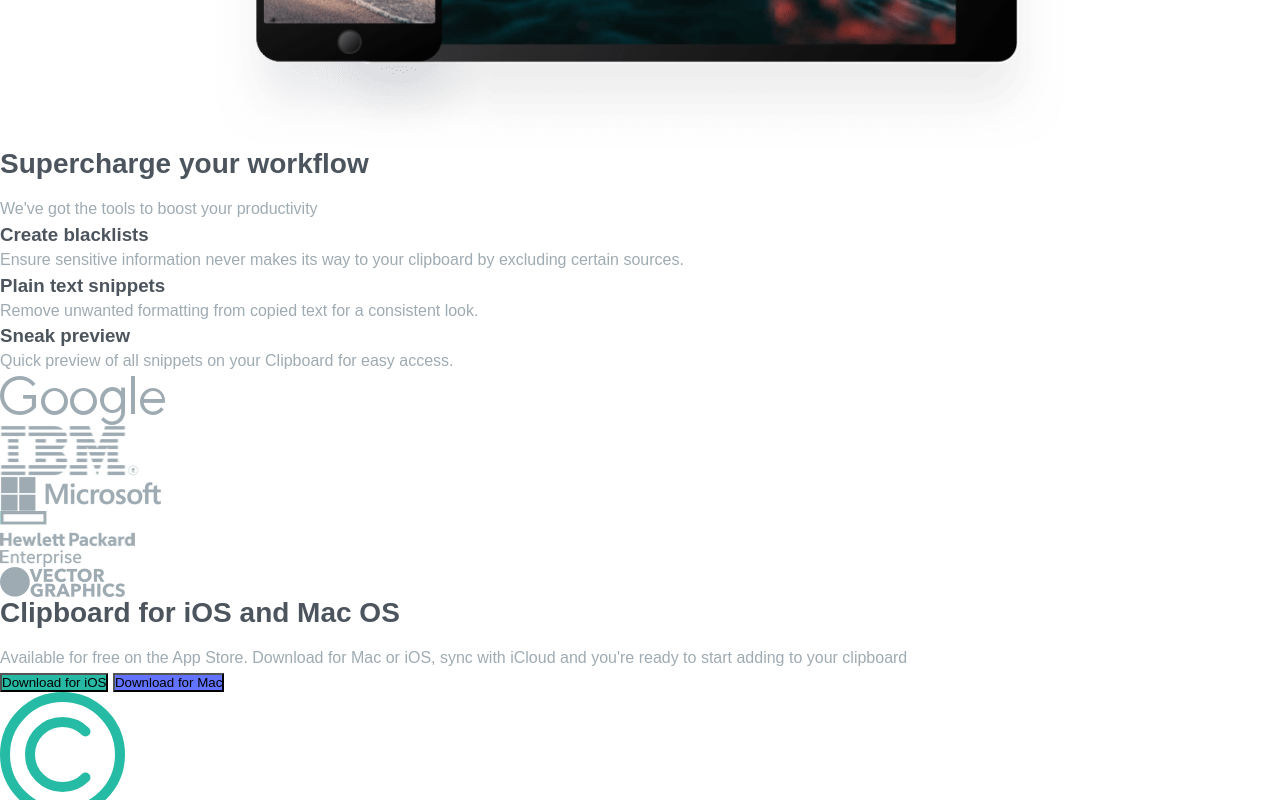
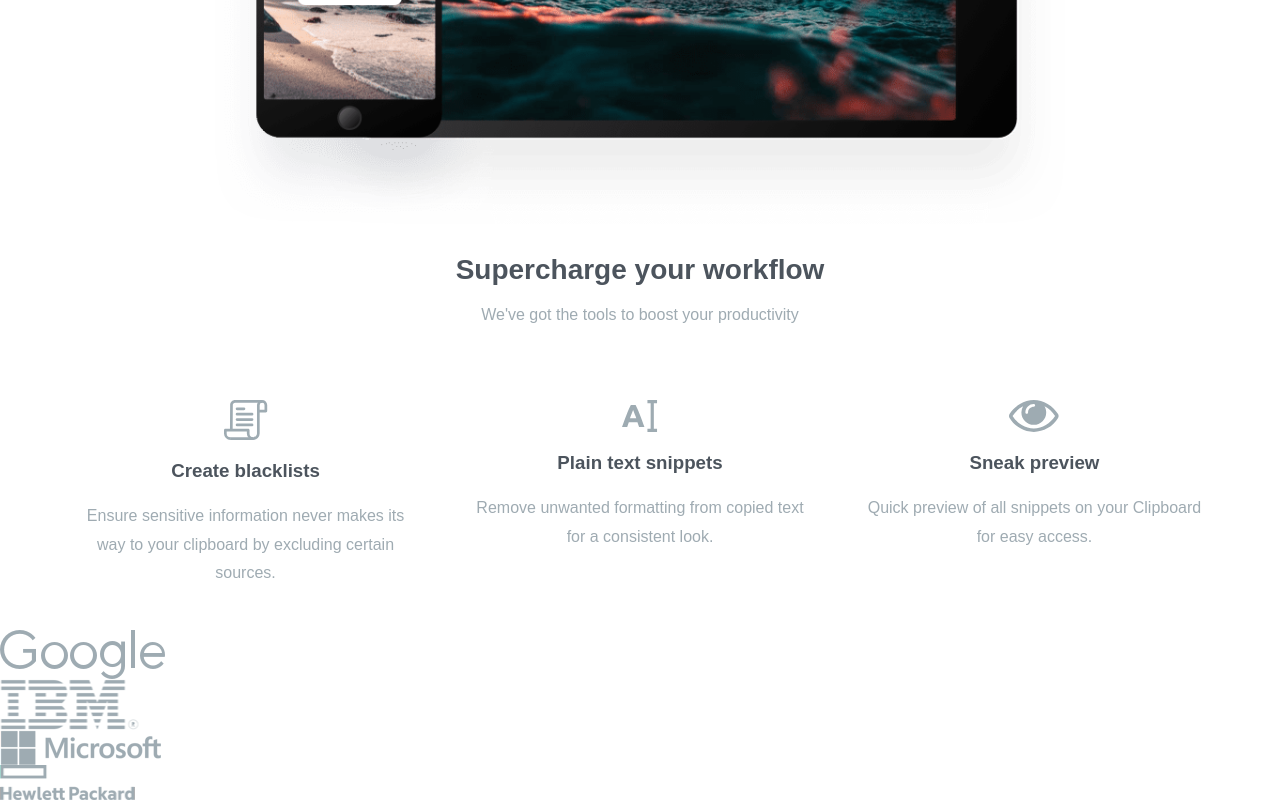
Before and after one commit to Victor800augusto/clipboard, a plain HTML site: page index.html in a window 1280 px wide. Shown: the part 1808-2608 px from the top of the page. Drawn offline with Linux system fonts and the light colour scheme; a web font is replaced by a local one.

Commit message:
Seccao productivity-tools feita

```diff
--- a/css/style.css
+++ b/css/style.css
@@ -113,8 +113,9 @@ p {
 }
 
 .advantages div div{
-    max-width: 650px;
+    max-width: 750px;
     overflow: hidden;
+    max-height: 730px;
 }
 
 .advantages img {
@@ -124,7 +125,7 @@ p {
 
 .advantages ul {
     max-width: 330px;
-    margin-left: 30px;
+    margin: 0 auto;
 }
 
 .advantages li {
@@ -151,3 +152,32 @@ p {
     max-width: 850px;
     margin: 0 auto;
 }
+
+/* Seccao productivity-tools */
+
+.productivity-tools {
+    max-width:  1440px;
+    margin: 30px auto;
+    text-align: center;
+}
+
+.productivity-tools > div {
+    margin-bottom: 50px;
+}
+
+.productivity-tools ul li {
+    display: inline-block;
+    vertical-align: middle;
+    max-width: 350px;
+    height: 180px;
+    margin: 20px;
+}
+
+.productivity-tools ul li h3{
+    margin: 20px 0;
+}
+
+.productivity-tools ul li img{
+    margin: 0 auto;
+
+}
--- a/index.html
+++ b/index.html
@@ -58,18 +58,23 @@
             </div>
         </section>
         <section class="productivity-tools">
-            <h2>Supercharge your workflow</h2>
-            <p>We've got the tools to boost your productivity</p>
+            <div>
+                <h2>Supercharge your workflow</h2>
+                <p>We've got the tools to boost your productivity</p>
+            </div>
             <ul>
                 <li>
+                    <img src="imagens/icon-blacklist.svg">
                     <h3>Create blacklists</h3>
                     <p>Ensure sensitive information never makes its way to your clipboard by excluding certain sources.</p>
                 </li>
                 <li>
+                    <img src="imagens/icon-text.svg">
                     <h3>Plain text snippets</h3>
                     <p>Remove unwanted formatting from copied text for a consistent look.</p>
                 </li>
                 <li>
+                    <img src="imagens/icon-preview.svg">
                     <h3>Sneak preview</h3>
                     <p>Quick preview of all snippets on your Clipboard for easy access.</p>
                 </li>
```
